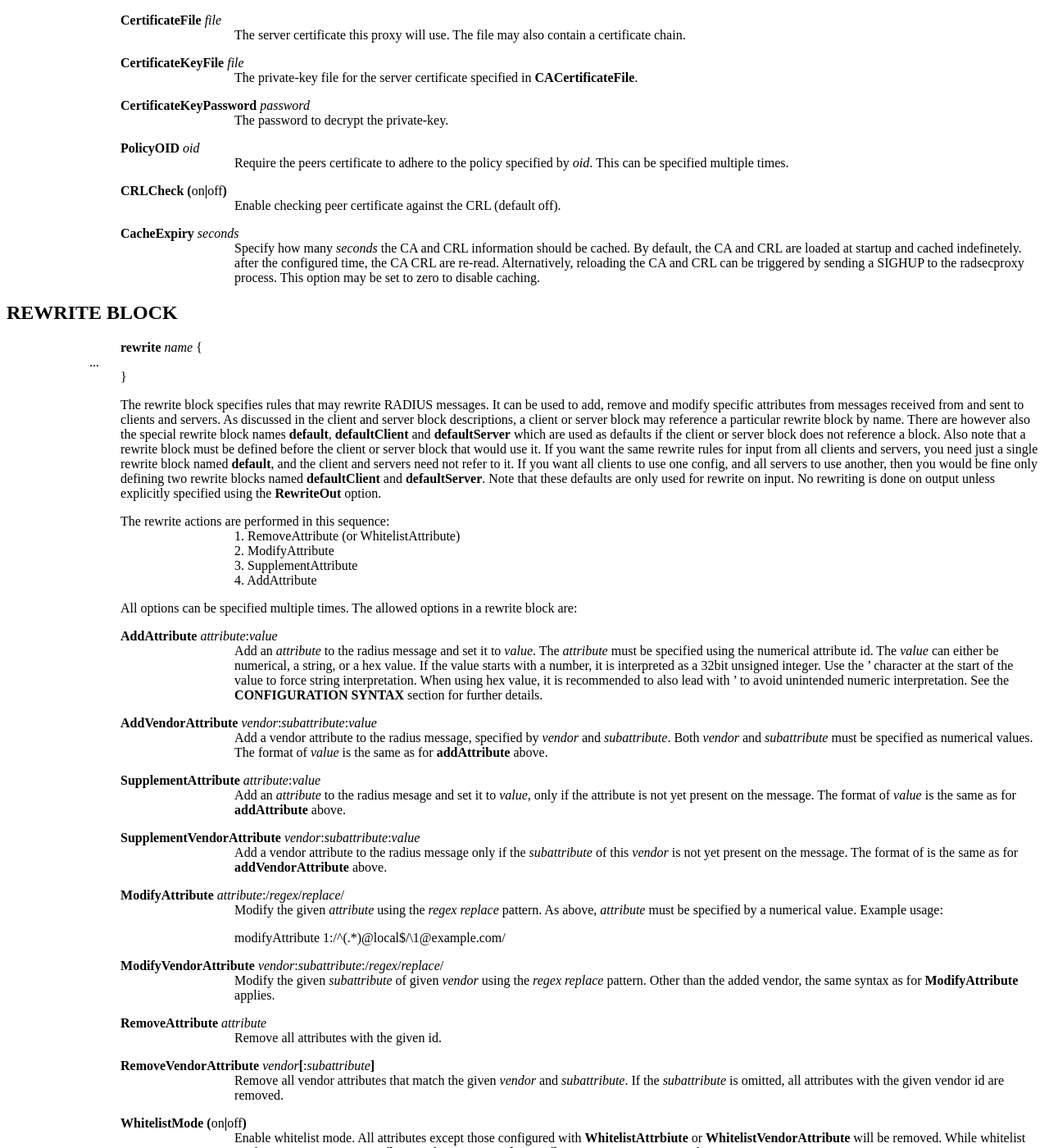
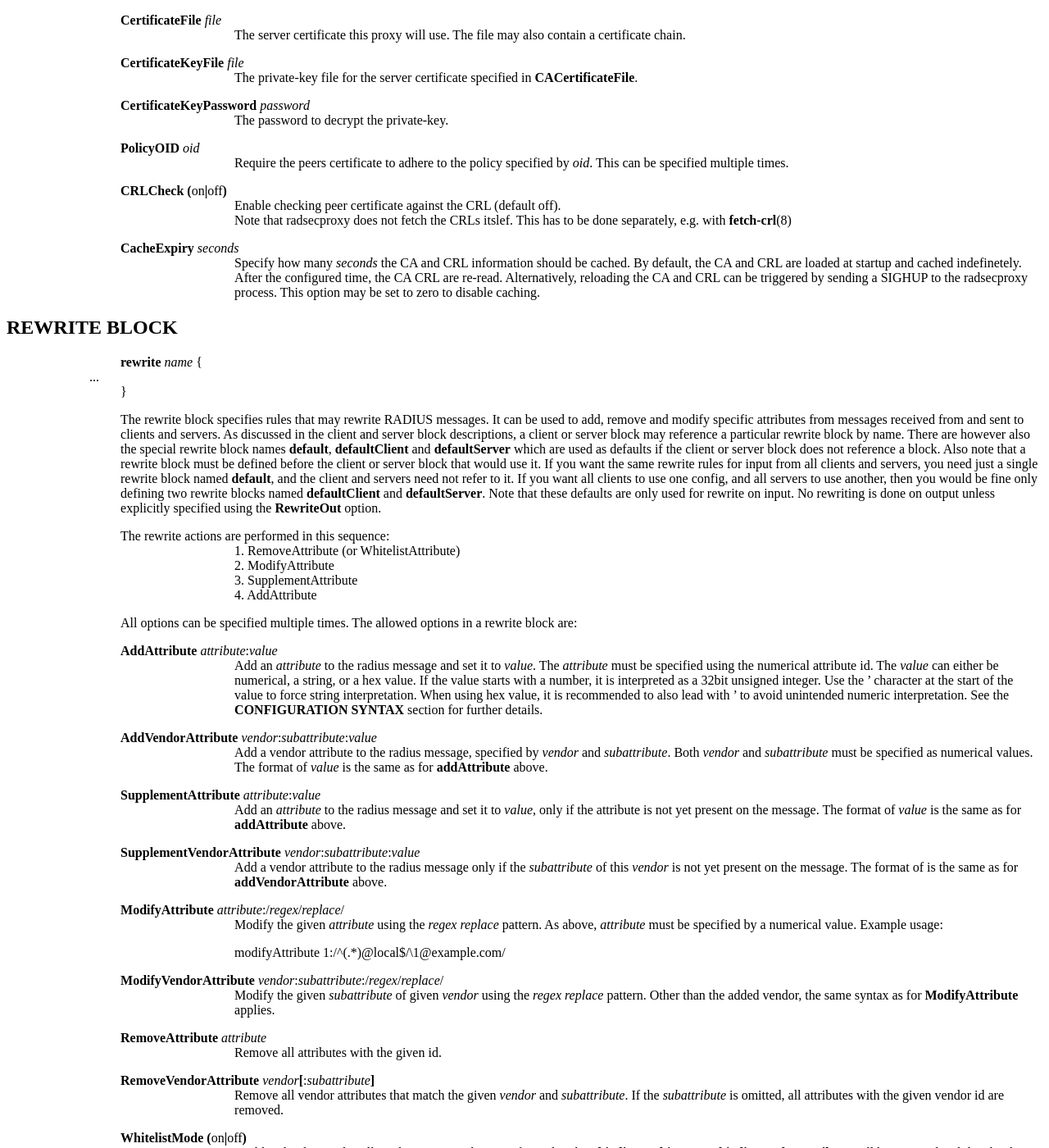
Before and after one commit to radsecproxy/radsecproxy.github.io, a Jekyll site: the page radsecproxy.conf.html, which Jekyll copies as it is, in a window 1280 px wide and 1400 px high, scrolled down 7695 px. Shown: the whole window at 82% size. Built offline with Jekyll 4.4.1, drawn with Linux system fonts in a browser that asks for light colours; some of the changed text lies outside the part shown.

```diff
--- a/_config.yml
+++ b/_config.yml
@@ -2,8 +2,8 @@ theme: jekyll-theme-slate
 title: radsecproxy
 description: a generic RADIUS proxy with RadSec support
 show_downloads: true
-download_version: v1.8.0
+download_version: v1.8.1
 github:
   repository_url: https://github.com/radsecproxy/radsecproxy
-  tar_url: https://github.com/radsecproxy/radsecproxy/releases/download/1.8.0/radsecproxy-1.8.0.tar.gz
-  asc_url: https://github.com/radsecproxy/radsecproxy/releases/download/1.8.0/radsecproxy-1.8.0.tar.gz.asc
+  tar_url: https://github.com/radsecproxy/radsecproxy/releases/download/1.8.1/radsecproxy-1.8.1.tar.gz
+  asc_url: https://github.com/radsecproxy/radsecproxy/releases/download/1.8.1/radsecproxy-1.8.1.tar.gz.asc
--- a/radsecproxy-hash.html
+++ b/radsecproxy-hash.html
@@ -1,5 +1,5 @@
 <!-- Creator     : groff version 1.19.2 -->
-<!-- CreationDate: Thu Jul  4 09:01:38 2019 -->
+<!-- CreationDate: Tue Oct  1 16:25:36 2019 -->
 <!DOCTYPE html PUBLIC "-//W3C//DTD HTML 4.01 Transitional//EN"
 "http://www.w3.org/TR/html4/loose.dtd">
 <html>
--- a/radsecproxy.conf.html
+++ b/radsecproxy.conf.html
@@ -1,5 +1,5 @@
 <!-- Creator     : groff version 1.19.2 -->
-<!-- CreationDate: Thu Jul  4 09:01:38 2019 -->
+<!-- CreationDate: Tue Oct  1 16:25:37 2019 -->
 <!DOCTYPE html PUBLIC "-//W3C//DTD HTML 4.01 Transitional//EN"
 "http://www.w3.org/TR/html4/loose.dtd">
 <html>
@@ -322,7 +322,7 @@ to set the <i>prefix</i> printed in F-Ticks messages. This
 allows for use of F-Ticks messages in non-eduroam
 environments. If no FTicksPrefix option is given, it
 defaults to the prefix used for eduroam
-(F&minus;TICKS/eduroam/1.0)</p>
+(<i>F&minus;TICKS/eduroam/1.0</i>).</p>
 
 <p style="margin-left:11%; margin-top: 1em"><b>ListenUDP
 (</b><i>address</i><b>|</b>*<b>)[</b>:<i>port</i><b>] <br>
@@ -1070,7 +1070,9 @@ specified multiple times.</p>
 (</b>on<b>|</b>off<b>)</b></p>
 
 <p style="margin-left:22%;">Enable checking peer
-certificate against the CRL (default off).</p>
+certificate against the CRL (default off). <br>
+Note that radsecproxy does not fetch the CRLs itslef. This
+has to be done separately, e.g. with <b>fetch-crl</b>(8)</p>
 
 
 <p style="margin-left:11%; margin-top: 1em"><b>CacheExpiry</b>
@@ -1079,7 +1081,7 @@ certificate against the CRL (default off).</p>
 <p style="margin-left:22%;">Specify how many <i>seconds</i>
 the CA and CRL information should be cached. By default, the
 CA and CRL are loaded at startup and cached indefinetely.
-after the configured time, the CA CRL are re-read.
+After the configured time, the CA CRL are re-read.
 Alternatively, reloading the CA and CRL can be triggered by
 sending a SIGHUP to the radsecproxy process. This option may
 be set to zero to disable caching.</p>
@@ -1170,7 +1172,7 @@ The format of <i>value</i> is the same as for
 <i>attribute</i>:<i>value</i></p>
 
 <p style="margin-left:22%;">Add an <i>attribute</i> to the
-radius mesage and set it to <i>value</i>, only if the
+radius message and set it to <i>value</i>, only if the
 attribute is not yet present on the message. The format of
 <i>value</i> is the same as for <b>addAttribute</b>
 above.</p>
@@ -1260,8 +1262,7 @@ removed.</p>
 
 
 
-<p style="margin-left:11%; margin-top: 1em"><b>radsecproxy</b>(1),
-<a href="https://tools.ietf.org/html/rfc6614"> 	 Transport Layer Security (TLS) Encryption for RADIUS 	</a></p>
+<p style="margin-left:11%; margin-top: 1em"><b>radsecproxy</b>(1)</p>
 <hr>
 </body>
 </html>
--- a/radsecproxy.html
+++ b/radsecproxy.html
@@ -1,5 +1,5 @@
 <!-- Creator     : groff version 1.19.2 -->
-<!-- CreationDate: Thu Jul  4 09:01:38 2019 -->
+<!-- CreationDate: Tue Oct  1 16:25:36 2019 -->
 <!DOCTYPE html PUBLIC "-//W3C//DTD HTML 4.01 Transitional//EN"
 "http://www.w3.org/TR/html4/loose.dtd">
 <html>
```
